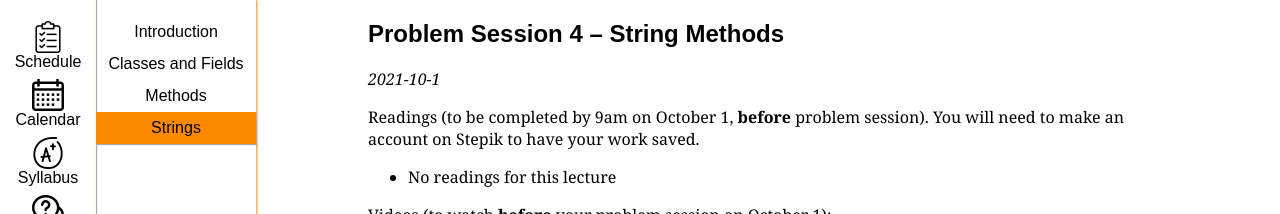
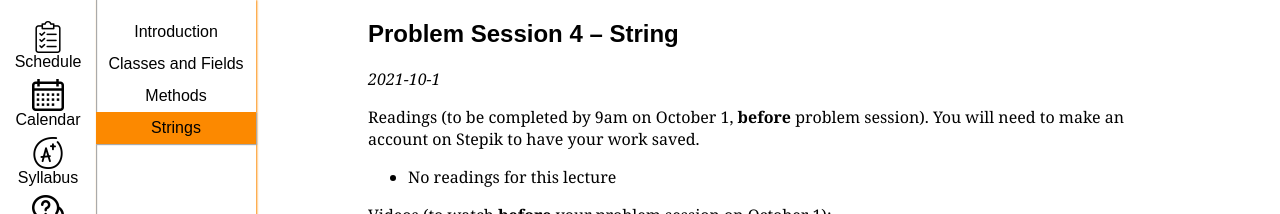
Before and after one commit to ucsd-cse11-w22/ucsd-cse11-w22.github.io, a Jekyll site: the page built from _lectures/lecture4.md, in a window 1280 px wide and 900 px high. Shown: the top 214 px of the window. Built offline with Jekyll 4.4.1, drawn with Linux system fonts in a browser that asks for light colours.

Commit message:
Update lecture4.md

```diff
--- a/_lectures/lecture4.md
+++ b/_lectures/lecture4.md
@@ -16,7 +16,7 @@ videos:
     url: https://drive.google.com/file/d/1WnSDBSOGSXnsvAvgdYduFYzuS9RTIscK
 ---
 
-## Problem Session 4 – String Methods
+## Problem Session 4 – String
 
 _{{ page.released-on }}_
 
```
